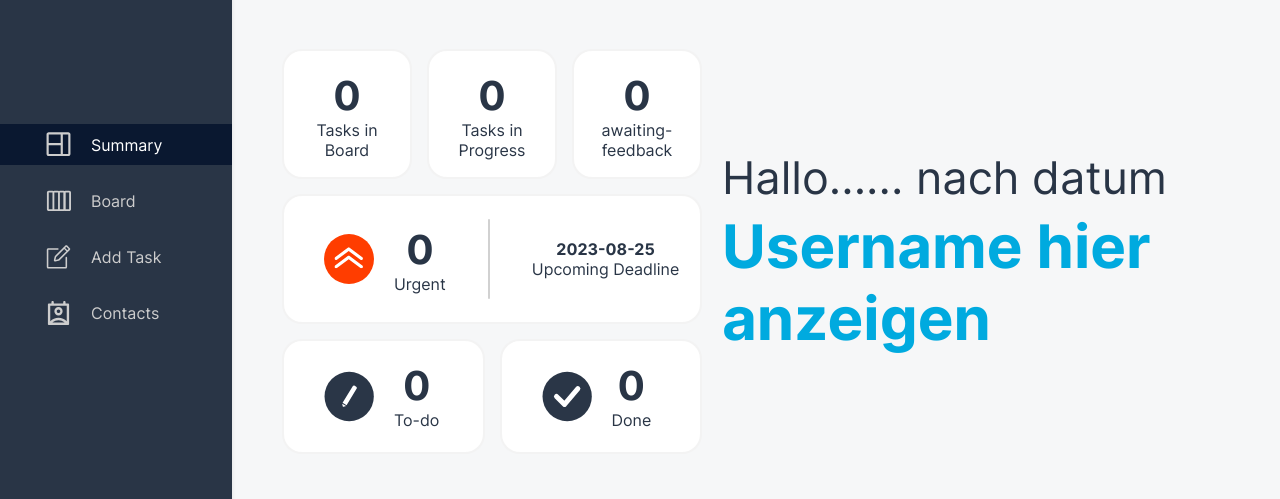
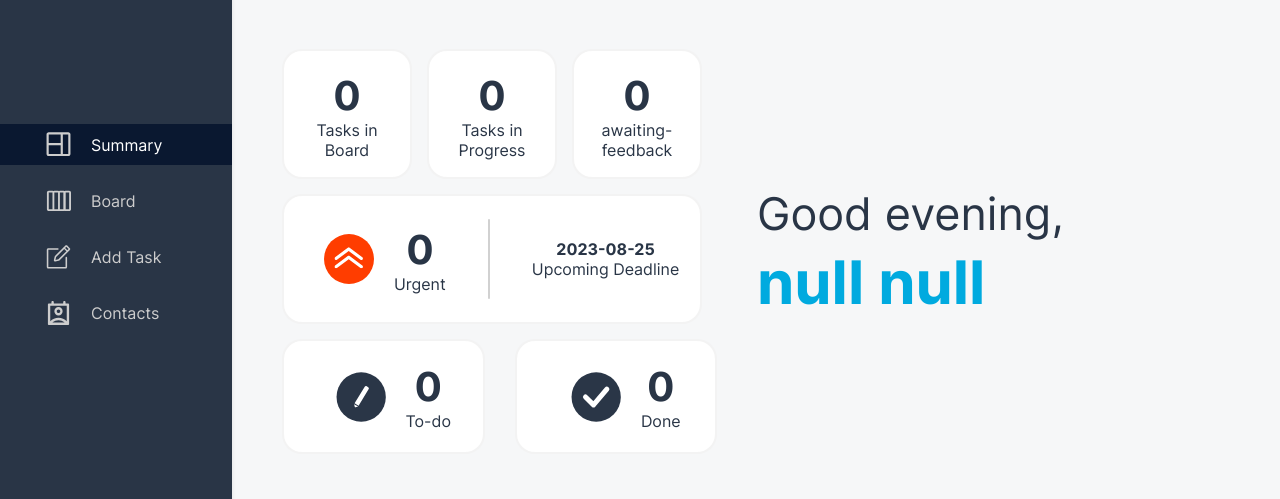
Before and after one commit to BayerTobias/join-frontend-angular17, an Angular app: page /home/summary in a window 1280 px wide. Shown: the part 212-711 px from the top of the page. Built offline with nearby package versions, Linux system fonts and the light colour scheme; no server answers.

Commit message:
summary display username & greeting + responsiveness

```diff
--- a/src/app/shared/components/summary-card/summary-card.component.scss
+++ b/src/app/home/components/summary/summary-card/summary-card.component.scss
@@ -1,4 +1,5 @@
-@import "../../../../styles.scss";
+@import "../../../../../styles.scss";
+@import "../../../../../mixin.scss";
 
 a {
   text-decoration: none;
@@ -16,7 +17,13 @@ a {
   text-align: center;
   font-weight: 400;
 
-  @media (max-width: 450px) {
+  @media screen and (max-width: 950px) {
+    height: 110px;
+    width: 110px;
+    padding: 5px;
+  }
+
+  @media screen and (max-width: 450px) {
     height: auto;
     max-width: 90vw;
   }
@@ -39,6 +46,10 @@ a {
   display: flex;
   align-items: center;
   width: 420px;
+
+  @media screen and (max-width: 950px) {
+    width: 360px;
+  }
 
   @media screen and (max-width: 450px) {
     flex-direction: column;
@@ -84,9 +95,15 @@ a {
 }
 
 .card-third-line {
+  @include dFlex();
   width: 202.5px;
   height: 115px;
-  display: flex;
+
+  @media screen and (max-width: 950px) {
+    height: 110px;
+    width: calc(360px / 2 - 15px);
+    padding: 5px;
+  }
 }
 
 .card-third-line:hover img {
--- a/src/app/home/components/summary/summary.component.html
+++ b/src/app/home/components/summary/summary.component.html
@@ -59,8 +59,14 @@
     </div>
 
     <div class="right-container">
-      <p class="greetings" id="greetings">Hallo...... nach datum</p>
-      <p class="user-name" id="user-name">Username hier anzeigen</p>
+      <p class="greetings" id="greetings">{{ getGreeting() }}</p>
+      <p class="user-name" id="user-name">
+        {{
+          dataManager.loggedInUser?.firstName +
+            " " +
+            dataManager.loggedInUser?.lastName
+        }}
+      </p>
     </div>
   </div>
 </main>
--- a/src/app/home/components/summary/summary.component.scss
+++ b/src/app/home/components/summary/summary.component.scss
@@ -14,9 +14,11 @@ main {
 
   overflow: hidden;
 
+  @media (max-width: 1100px) {
+    padding: 33px;
+  }
+
   @media (max-width: 850px) {
-    padding: 33px;
-
     width: 100vw;
     width: 100svw;
     min-height: calc(100vh - 95px - 90px);
@@ -91,7 +93,11 @@ main {
 }
 
 .summary-container {
-  @include dFlex($jc: space-between, $gp: 20px);
+  @include dFlex($jc: flex-start, $gp: 40px);
+
+  @media (max-width: 1100px) {
+    gap: 20px;
+  }
 
   @media (max-width: 850px) {
     justify-content: center;
@@ -125,7 +131,7 @@ main {
     .third-line {
       display: flex;
       justify-content: flex-start;
-      gap: 15px;
+      gap: 30px;
 
       @media (max-width: 450px) {
         flex-wrap: wrap;
@@ -159,7 +165,7 @@ main {
   font-weight: 400;
 
   @media (max-width: 950px) {
-    font-size: 45px;
+    font-size: 40px;
   }
 
   @media (max-width: 850px) {
@@ -174,7 +180,7 @@ main {
   margin-top: 5px;
 
   @media (max-width: 950px) {
-    font-size: 50px;
+    font-size: 35px;
   }
 
   @media (max-width: 850px) {
--- a/src/app/home/components/summary/summary.component.ts
+++ b/src/app/home/components/summary/summary.component.ts
@@ -1,5 +1,5 @@
 import { Component, effect, inject, signal } from '@angular/core';
-import { SummaryCardComponent } from '../../../shared/components/summary-card/summary-card.component';
+import { SummaryCardComponent } from './summary-card/summary-card.component';
 import { DataManagerService } from '../../services/data-manager.service';
 import { Task } from '../../../classes/task.class';
 
@@ -24,11 +24,14 @@ export class SummaryComponent {
     effect(() => this.updateCounts(this.dataManager.tasksSignal()));
   }
 
-  ngOnInit() {
-    // this.dataManager.taskSubject$.subscribe((tasks: Task[]) => {
-    //   this.updateCounts(tasks);
-    //   console.log(this.tasksInProgress);
-    // });
+  ngOnInit() {}
+
+  getGreeting(): string {
+    const currentHour = new Date().getHours();
+
+    if (currentHour < 12) return 'Good morning, ';
+    else if (currentHour < 18) return 'Good afternoon, ';
+    else return 'Good evening, ';
   }
 
   updateCounts(tasks: Task[]) {
--- a/src/app/home/services/data-manager.service.ts
+++ b/src/app/home/services/data-manager.service.ts
@@ -35,7 +35,7 @@ export class DataManagerService {
       const contacts = localStorage.getItem('contacts');
 
       if (user && contacts) {
-        this.loggedInUser = JSON.parse(user);
+        this.loggedInUser = new User(JSON.parse(user));
         this.userContacts = JSON.parse(contacts);
       }
     }
```
Also changed, not shown: src/app/home/components/summary/summary-card/summary-card.component.html (renamed from src/app/shared/components/summary-card/summary-card.component.html), src/app/home/components/summary/summary-card/summary-card.component.ts (renamed from src/app/shared/components/summary-card/summary-card.component.ts), 1 other file (tests, documents, lock files or other folders).
